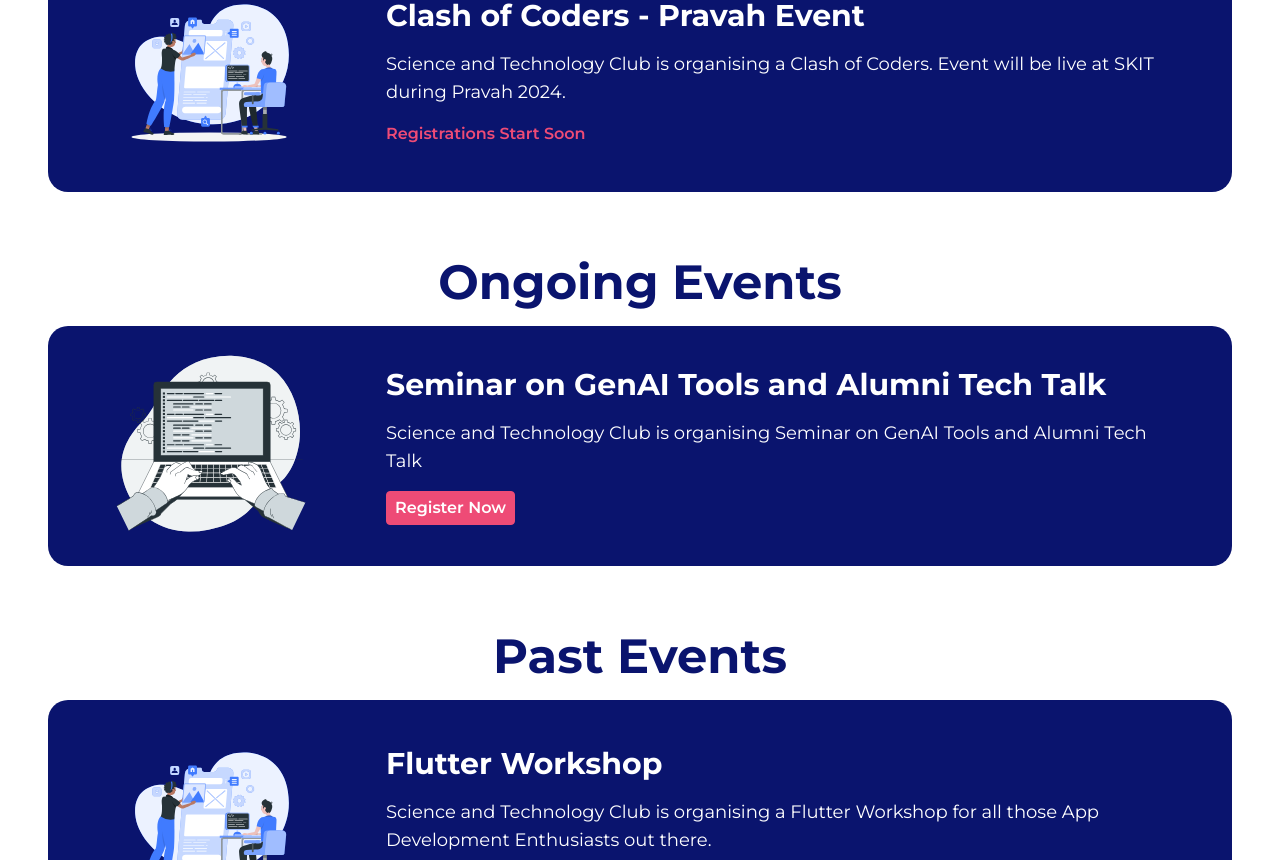
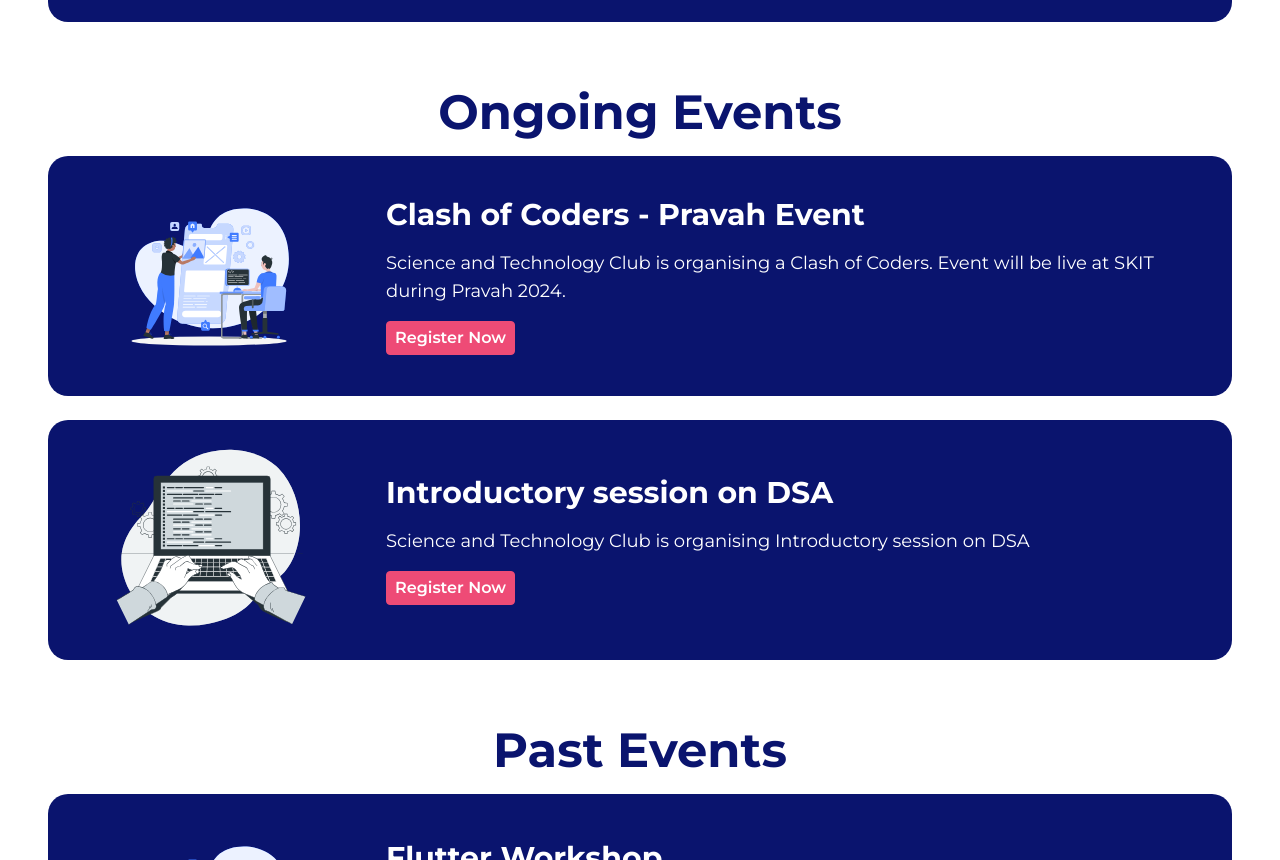
Before and after one commit to snt-club/snt-club.vercel.app, a Next.js app: page / in a window 1280 px wide. Shown: the part 2694-3554 px from the top of the page. Built offline with nearby package versions, Linux system fonts and the light colour scheme.

Commit message:
Refactor: Reg link added to Clash of bands event

```diff
--- a/eventConstants.js
+++ b/eventConstants.js
@@ -9,16 +9,16 @@
         eventName: "Clash of Coders - Pravah Event",
         eventDesc: "Science and Technology Club is organising a Clash of Coders. Event will be live at SKIT during Pravah 2024.",
         eventImg: flutterworkshop_img,
-        eventStatus: "upcoming",
-        eventRegLink: "",
-        eventRegStatus: "closed"
+        eventStatus: "ongoing",
+        eventRegLink: "https://pravah.skit.ac.in/events/tech/",
+        eventRegStatus: "live"
     },
     {
-        eventName: "Seminar on GenAI Tools and Alumni Tech Talk",
-        eventDesc: "Science and Technology Club is organising Seminar on GenAI Tools and Alumni Tech Talk",
+        eventName: "Introductory session on DSA",
+        eventDesc: "Science and Technology Club is organising Introductory session on DSA",
         eventImg: windows_img,
         eventStatus: "ongoing",
-        eventRegLink: "https://forms.gle/FGHGR5AkfEuLga3b6",
+        eventRegLink: "/events/dsa-session",
         eventRegStatus: "live"
     },
     {
```
